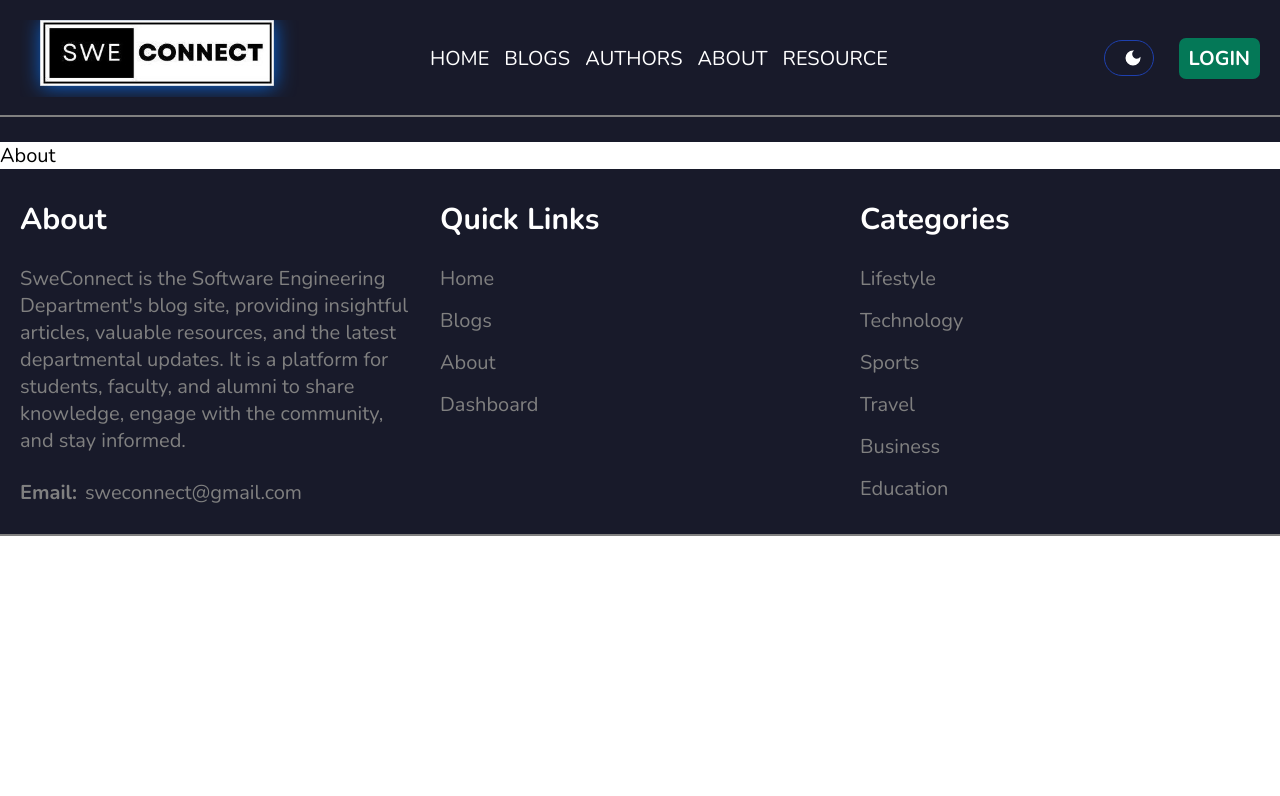
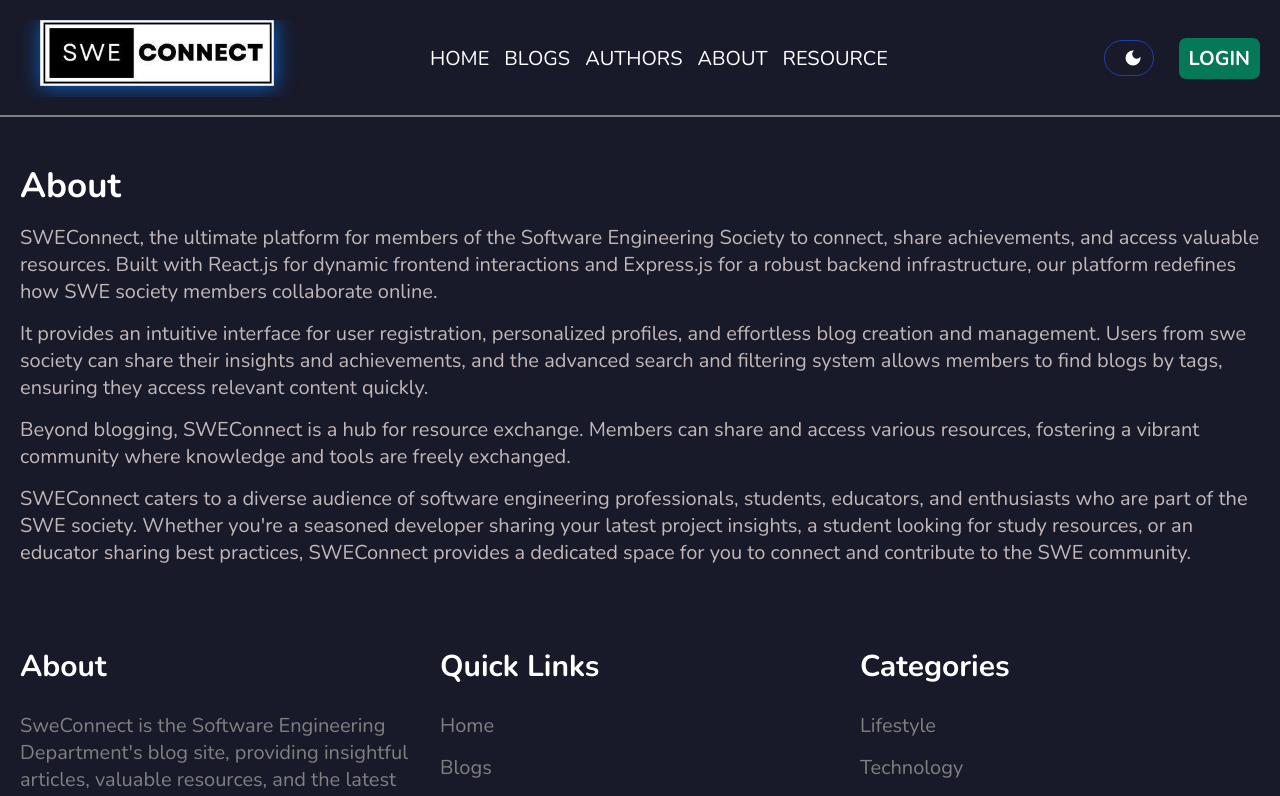
Before and after one commit to AmitHJoy55/Blog-Site-, a React (Vite) app in the folder Frontend/: page /about in a window 1280 px wide. Shown: the top 796 px of the page. Built offline with nearby package versions, Linux system fonts and the light colour scheme; no server answers.

Commit message:
About Page Created

```diff
--- a/Frontend/src/App.css
+++ b/Frontend/src/App.css
@@ -742,3 +742,28 @@ body.dark-mode {
     min-width: 100%;
   }
 }
+
+/* ********************** About Page ********************* */
+.about h2 {
+  font-size: 1.75rem;
+}
+.about .container {
+  display: flex;
+  flex-direction: column;
+  gap: 15px;
+  min-width: 1500px;
+  max-width: 1500px;
+  color: #fff;
+  padding: 20px;
+  margin: 0 auto;
+  padding-bottom: 50px;
+}
+
+.about .container p {
+  color: rgb(196, 184, 184);
+}
+@media (max-width: 1520px) {
+.about .container {
+    min-width: 100%;
+  }
+}
--- a/Frontend/src/components/pages/About.jsx
+++ b/Frontend/src/components/pages/About.jsx
@@ -1,11 +1,49 @@
-import React from 'react'
+import React, { useContext } from "react";
+import { Context } from "../../main";
 
 const About = () => {
+  const { mode } = useContext(Context);
   return (
-    <div>
-      About
-    </div>
-  )
-}
+    <article className={mode === "dark" ? "dark-bg about" : "light-bg about"}>
+      <div className="container">
+        <h2>About</h2>
+        <p>
+          SWEConnect, the ultimate platform for members of the Software
+          Engineering Society to connect, share achievements, and access
+          valuable resources. Built with React.js for dynamic frontend
+          interactions and Express.js for a robust backend infrastructure, our
+          platform redefines how SWE society members collaborate online.
 
-export default About
+          </p>
+
+          <p>
+          It provides an intuitive interface for user registration,
+          personalized profiles, and effortless blog creation and management.
+          Users from swe society can share their insights and achievements, and
+          the advanced search and filtering system allows members to find blogs
+          by tags, ensuring they access relevant content quickly.
+          </p>
+
+          <p>
+          Beyond blogging, SWEConnect is a hub for resource
+          exchange. Members can share and access various resources, fostering a
+          vibrant community where knowledge and tools are freely exchanged.
+          </p>
+
+          <p>
+           SWEConnect caters to a diverse audience of software
+          engineering professionals, students, educators, and enthusiasts who
+          are part of the SWE society. Whether you're a seasoned developer
+          sharing your latest project insights, a student looking for study
+          resources, or an educator sharing best practices, SWEConnect provides
+          a dedicated space for you to connect and contribute to the SWE
+          community.
+
+          </p>
+
+      </div>
+    </article>
+  );
+};
+
+export default About;
```
